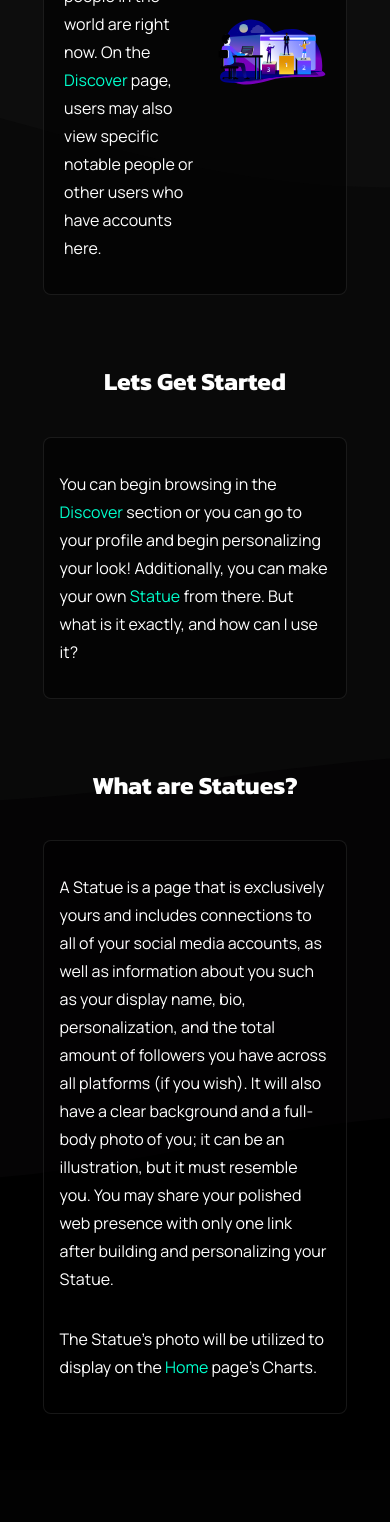
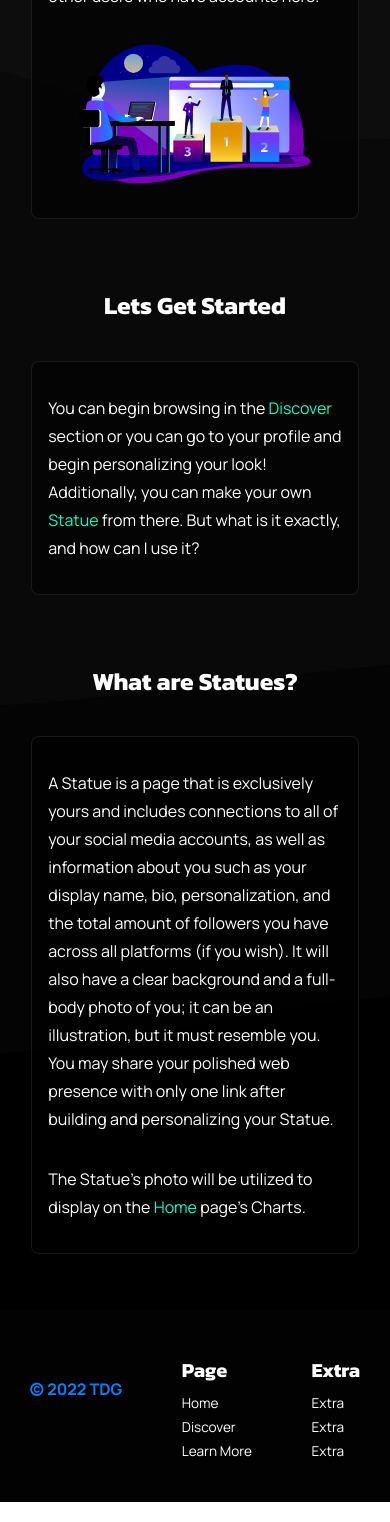
Before and after one commit to TDG-Org/Statue-Status, a React (Create React App) app in the folder client/: page /about in a window 390 px wide. Shown: the part 432-1954 px from the top of the page. Built offline with nearby package versions, Linux system fonts and the light colour scheme.

Commit message:
update footer for mobile

```diff
--- a/client/src/components/Footer.jsx
+++ b/client/src/components/Footer.jsx
@@ -9,6 +9,8 @@ import { Link } from "react-router-dom";
 const Footer = () => {
   return (
     <footer>
+
+      <div className="container">
 
         <div className='logo'>
           <h3><a href="#">&#169; 2022 TDG</a></h3>
@@ -23,10 +25,10 @@ const Footer = () => {
             <Link to="/">Home</Link>
             </li>
             <li>
-          <Link to="about">About</Link>
+            <Link to="/discover">Discover</Link>
             </li>
             <li>
-          <Link to="/discover">Discover</Link>
+            <Link to="about">Learn More</Link>
             </li>
           </ul>
         </div>
@@ -47,6 +49,7 @@ const Footer = () => {
             </li>
           </ul>
           </div>
+        </div>
 
     </footer>
   );
--- a/client/src/components/Nav.jsx
+++ b/client/src/components/Nav.jsx
@@ -43,7 +43,7 @@ const Nav = ({ isActive }) => {
         </li>
         <li>
           <Link to="about"
-          className="ss-nav-link">About Statue Status</Link>
+          className="ss-nav-link">Learn More</Link>
         </li>
         <li>
           <a href="#"
--- a/client/src/pages/About/AboutPage.scss
+++ b/client/src/pages/About/AboutPage.scss
@@ -15,6 +15,7 @@
     flex-direction: column;
     justify-content: center;
     align-items: center;
+    padding: 0;
   }
 
   .about-sect {
@@ -22,6 +23,9 @@
     margin: 1.5rem 0;
 
     .about-sect-content {
+      display: flex;
+      flex-direction: row;
+      flex-wrap: wrap;
       border-radius: 8px;
       padding: 1rem;
       justify-content: space-evenly;
@@ -60,12 +64,22 @@
 
   img {
     width: 40%;
+    max-width: 325px;
+    min-width: 180px;
   }
 }
 
-.hellofdsa {
-  mix-blend-mode:luminosity;
-  box-shadow:
-    -50px -50px 0 -40px $accent-clr,
-    50px 50px 0 -40px $accent-clr;
+// Media Queries
+
+@media screen and (max-width: 750px) {
+  .about-intro-sect-content {
+    p {
+      width: 100%;
+    }
+
+    img {
+      width: 80% !important;
+      max-width: 250px;
+    }
+  }
 }
--- a/client/src/sass/components/Footer.scss
+++ b/client/src/sass/components/Footer.scss
@@ -10,10 +10,15 @@ footer {
   min-height: 150px;
   justify-content: space-around;
 
+  .container {
+    display: flex;
+    justify-content: space-around;
+    width: 100%;
+
     .footer-sect {
       h4 {
         text-align: start;
-      font-size: 1.4rem;
+        font-size: 1.25rem;
         margin: .5rem 0 !important;
       }
     }
@@ -22,7 +27,7 @@ footer {
       h3 {
         a {
           color: $prime-clr;
-        font-size: 1.3rem;
+          font-size: 1.25rem;
         }
       }
     }
@@ -43,3 +48,48 @@ footer {
       }
     }
   }
+}
+
+// Media Queries
+
+@media screen and (max-width: 420px) {
+  .container {
+    padding: 0 !important;
+  }
+
+  .footer-sect {
+    h4 {
+      font-size: 1rem;
+    }
+  }
+
+  .logo {
+    h3 {
+      a {
+        color: $prime-clr;
+        font-size: 1rem !important;
+      }
+    }
+  }
+
+  li {
+    a {
+      font-size: .85rem;
+    }
+  }
+}
+
+@media screen and (max-width: 345px) {
+  footer .container {
+    flex-direction: column;
+    text-align: center;
+
+    .footer-sect {
+      margin-bottom: 1rem;
+
+      h4 {
+        text-align: center;
+      }
+    }
+  }
+}
```
Lines whose indentation alone changed are shown as unchanged.
